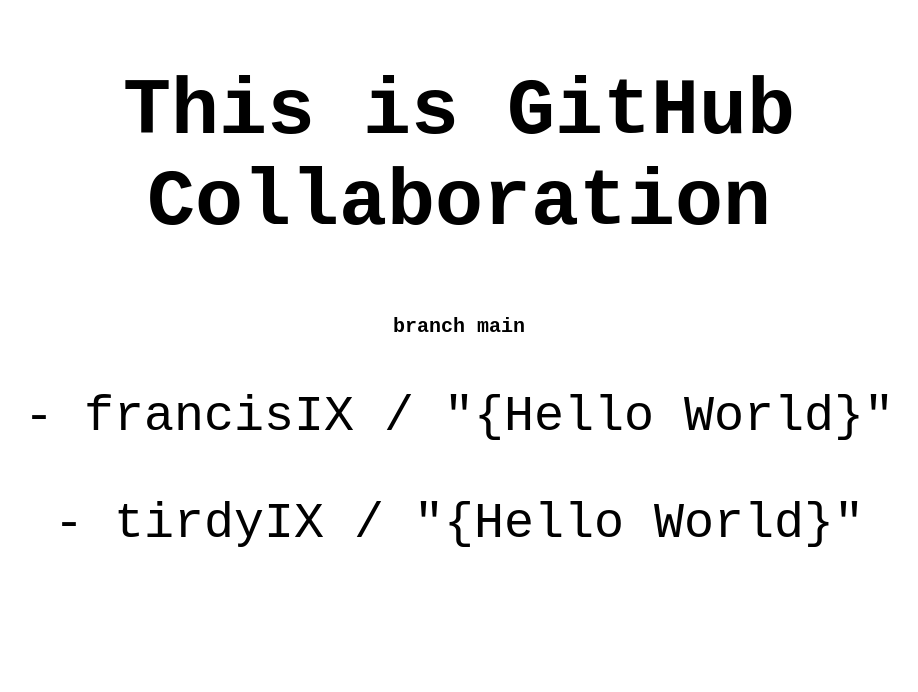
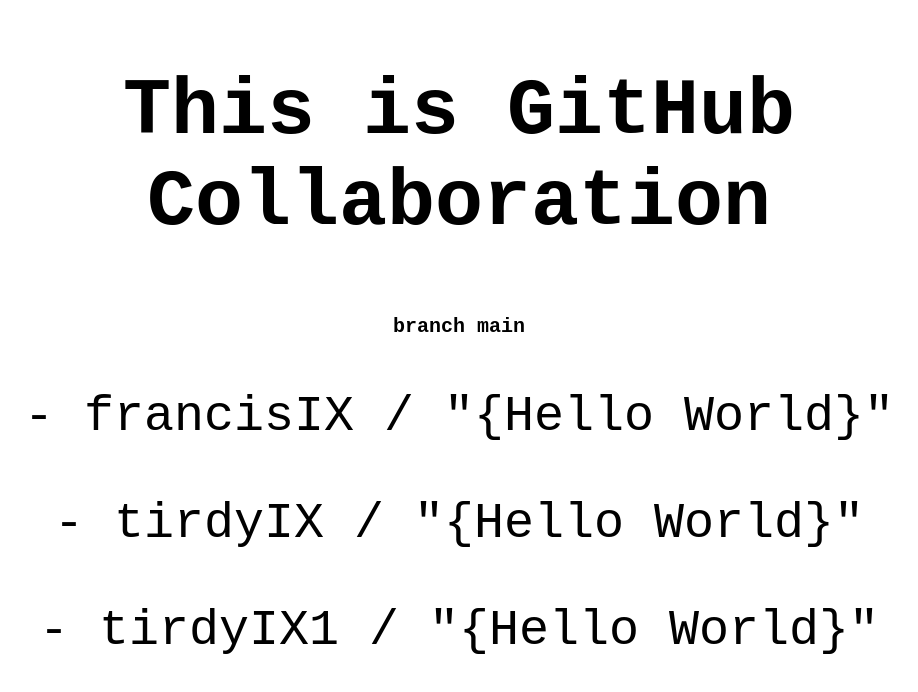
Before and after one commit to kaisunoo/Collab, a plain HTML site: page index.html in a window 1280 px wide. Shown: the whole page, without its empty margins (181-1099 px from the left). Drawn offline with Linux system fonts and the light colour scheme.

Commit message:
tirdyIX1

```diff
--- a/index.html
+++ b/index.html
@@ -33,5 +33,7 @@
 
     <p>- tirdyIX / "{Hello World}"</p>
 
+    <p>- tirdyIX1 / "{Hello World}"</p>
+
 </body>
 </html>
```
